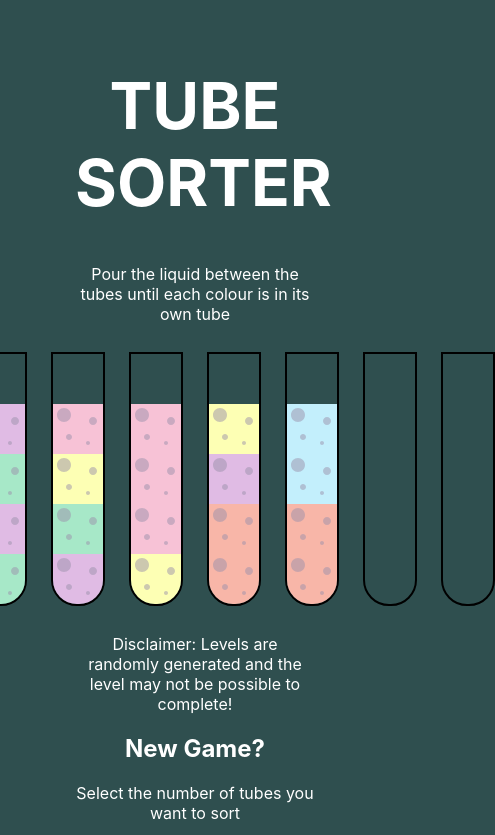
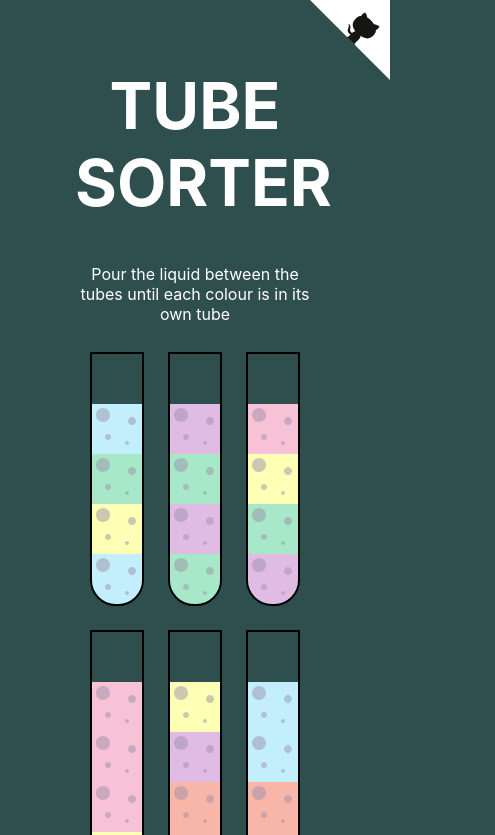
Before and after one commit to RapidOwl/tube-sorter, a Svelte app: page / in a window 390 px wide. Shown: the top 835 px of the page, 495 px wide, since content can reach past the window. Built offline with nearby package versions, Linux system fonts and the light colour scheme.

Commit message:
Added a GitHub link

```diff
--- a/src/App.svelte
+++ b/src/App.svelte
@@ -8,21 +8,12 @@
 	- The game is won when all tubes are either empty or only contain one colour and each colour is only in one tube.
 	*/
 
-	// TODO Persist tube state to localStorage and button for new game
-	// Only create new game automatically if localStorage is empty
-
+	import GitHubCorner from './GitHubCorner.svelte';
 	import GenerateLevel from './level-generator';
 
 	let tubeCapacity = 4;
 	let maximumDifficulty = 6;
 
-	// TODO Encode each level, put it in the querystring and make it shareable!
-
-	// TODO Rewind
-
-	// TODO Keyboard navigation!
-
-	// TODO Let the user set the size of the level (max of six) and store in localStorage
 	let tubes = GenerateLevel(6, tubeCapacity);
 
 	let selectedTubeIndex = -1;
@@ -89,11 +80,12 @@
 	checkIfGameIsWon();
 </script>
 
+<GitHubCorner />
 <main>
 	<h1>Tube Sorter</h1>
 	<p>Pour the liquid between the tubes until each colour is in its own tube</p>
 	{#if gameIsWon}
-		<h2>🎉🎉🎉 You won! 🎉🎉🎉</h2>
+		<h2>🎉 You won! 🎉</h2>
 	{/if}
 
 	<div class="tube-rack">
@@ -157,7 +149,15 @@
 		display: flex;
 		flex-direction: row;
 		justify-content: center;
+		flex-wrap: wrap;
 	}
+
+	/* .tube-rack-separator {
+		display: flex;
+		flex-direction: row;
+		justify-content: center;
+		flex-wrap: nowrap;
+	} */
 
 	.test-tube {
 		margin: 12px;
--- /dev/null
+++ b/src/GitHubCorner.svelte
@@ -0,0 +1,60 @@
+<a
+	href="https://github.com/RapidOwl/tube-sorter"
+	target="_blank"
+	aria-label="The GitHub repository for this website"
+>
+	<svg
+		xmlns="http://www.w3.org/2000/svg"
+		width="80"
+		height="80"
+		viewBox="0 0 250 250"
+		fill="#151513"
+		style="position: absolute; top: 0; right: 0"
+		class="github-corner"
+	>
+		<path d="M0 0l115 115h15l12 27 108 108V0z" fill="#fff" />
+		<path
+			class="octo-arm"
+			d="M128 109c-15-9-9-19-9-19 3-7 2-11 2-11-1-7 3-2 3-2 4 5 2 11 2 11-3 10 5 15 9 16"
+			style="-webkit-transform-origin: 130px 106px; transform-origin: 130px 106px"
+		/>
+		<path
+			class="octo-body"
+			d="M115 115s4 2 5 0l14-14c3-2 6-3 8-3-8-11-15-24 2-41 5-5 10-7 16-7 1-2 3-7 12-11 0 0 5 3 7 16 4 2 8 5 12 9s7 8 9 12c14 3 17 7 17 7-4 8-9 11-11 11 0 6-2 11-7 16-16 16-30 10-41 2 0 3-1 7-5 11l-12 11c-1 1 1 5 1 5z"
+		/>
+	</svg>
+</a>
+
+<style>
+	.github-corner:hover .octo-arm {
+		animation: octocat-wave 560ms ease-in-out;
+	}
+	@keyframes octocat-wave {
+		0% {
+			transform: rotate(0deg);
+		}
+		20% {
+			transform: rotate(-25deg);
+		}
+		40% {
+			transform: rotate(10deg);
+		}
+		60% {
+			transform: rotate(-25deg);
+		}
+		80% {
+			transform: rotate(10deg);
+		}
+		100% {
+			transform: rotate(0deg);
+		}
+	}
+	@media (max-width: 500px) {
+		.github-corner:hover .octo-arm {
+			animation: none;
+		}
+		.github-corner .octo-arm {
+			animation: octocat-wave 560ms ease-in-out;
+		}
+	}
+</style>
```
